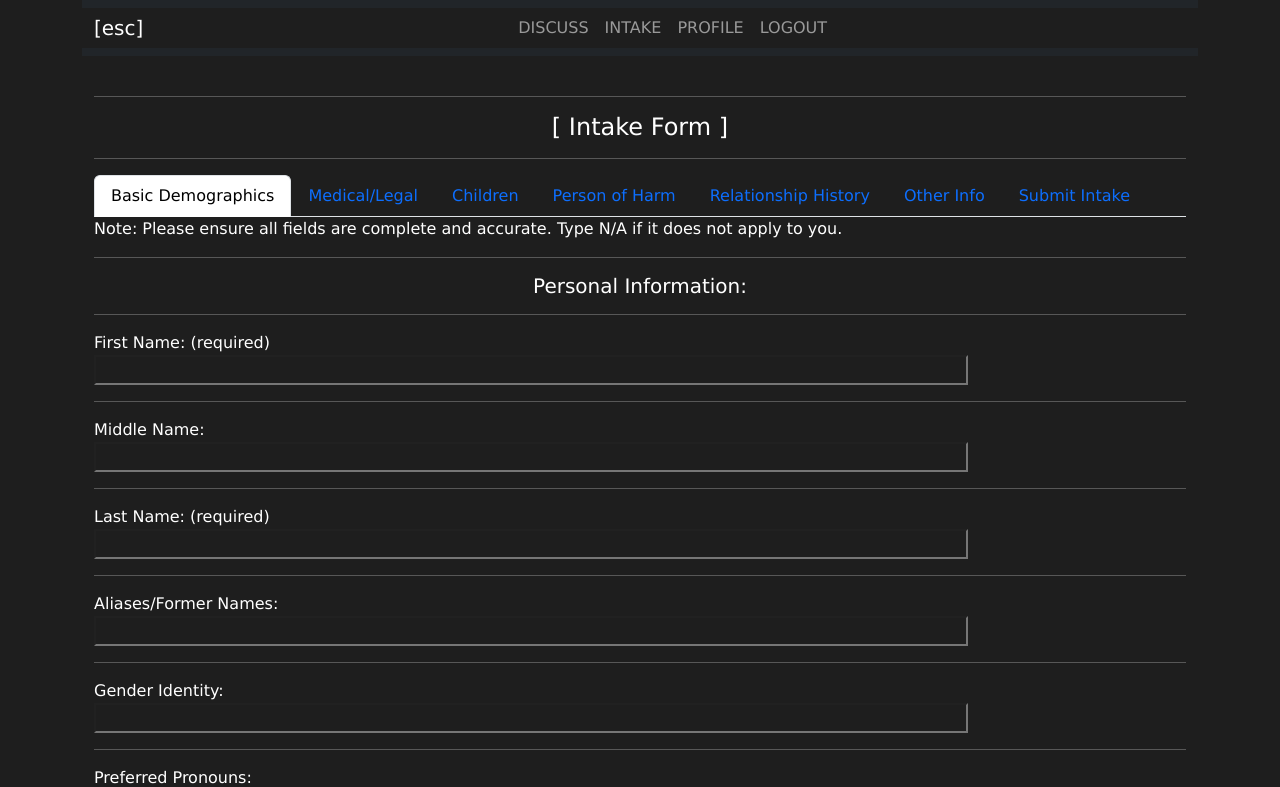
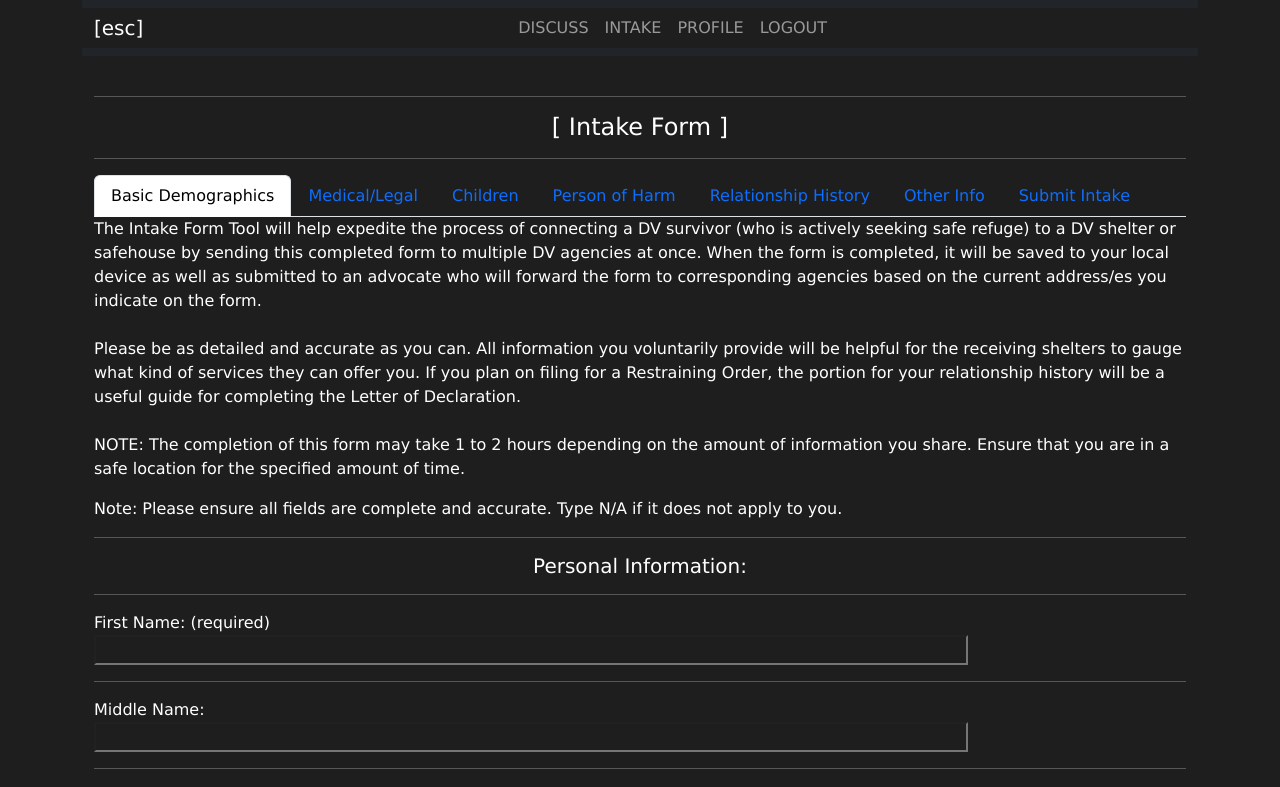
Before and after one commit to buhaymalaya/trial_react_capstone, a React (Vite) app: page /intakepage in a window 1280 px wide. Shown: the top 787 px of the page. Built offline with nearby package versions, Linux system fonts and the light colour scheme.

Commit message:
reiterate intake purpose

```diff
--- a/src/components/forms/IntakeForm.jsx
+++ b/src/components/forms/IntakeForm.jsx
@@ -153,6 +153,16 @@ const IntakeForm = () => {
             <Tabs activeKey={key} onSelect={handleSelect}>
 
                 <Tab eventKey="page1" title="Basic Demographics">
+                    <p>The Intake Form Tool will help expedite the process of connecting a DV survivor (who is actively seeking safe refuge)
+                    to a DV shelter or safehouse by sending this completed form to multiple DV agencies at once. When the form is completed,
+                    it will be saved to your local device as well as submitted to an advocate who will forward the form to corresponding agencies
+                    based on the current address/es you indicate on the form. <br /> <br />
+                Please be as detailed and accurate as you can. All information you voluntarily provide will be helpful for the receiving shelters to
+                gauge what kind of services they can offer you. If you plan on filing for a Restraining Order, the portion for your relationship history
+                will be a useful guide for completing the Letter of Declaration.
+                <br /> <br />
+                NOTE: The completion of this form may take 1 to 2 hours depending on the amount of information you share. Ensure that you are in a safe
+                location for the specified amount of time.</p>
                         <p>Note: Please ensure all fields are complete and accurate. Type N/A if it does not apply to you.</p> <hr />
 
                         <h5 style={{ textAlign: 'center' }}>Personal Information:</h5> <hr />
```
